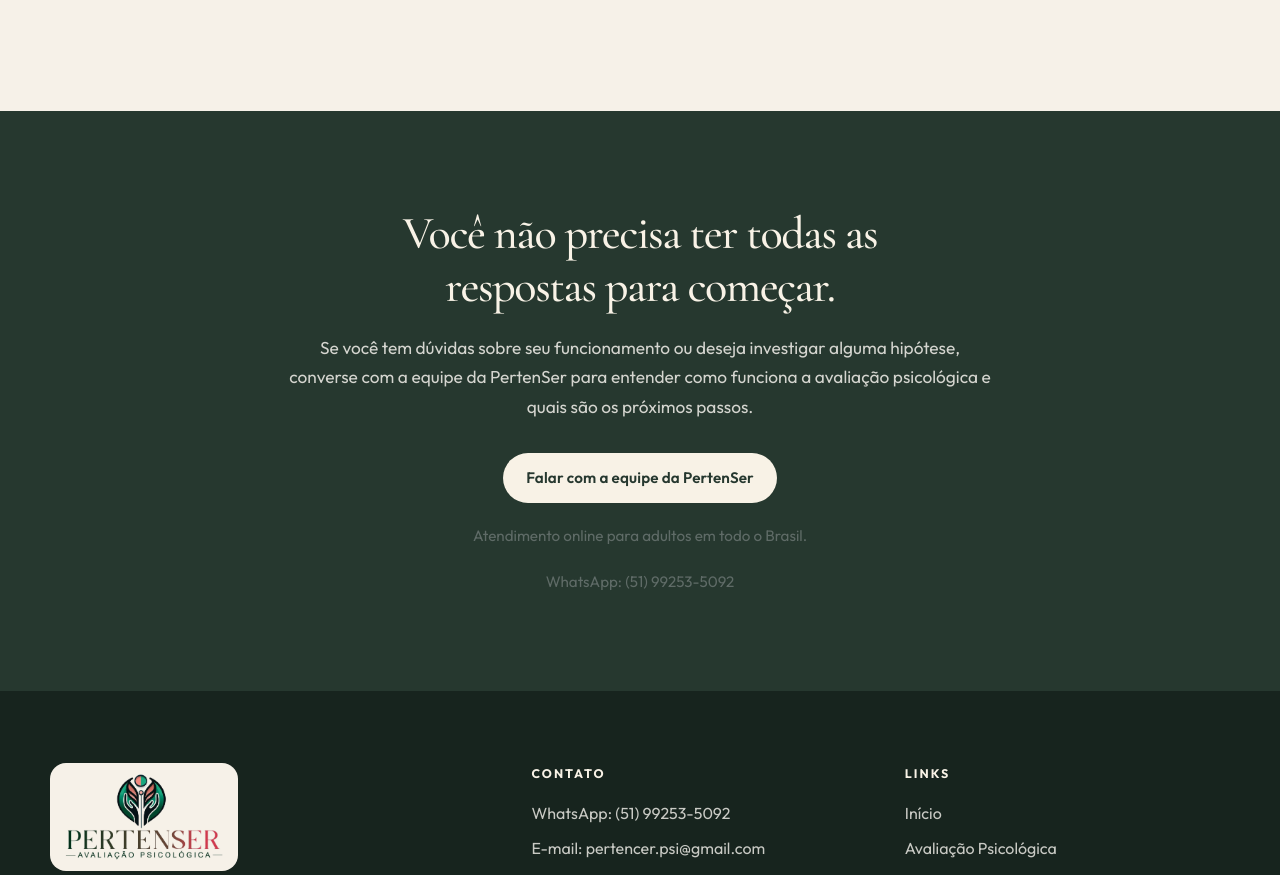
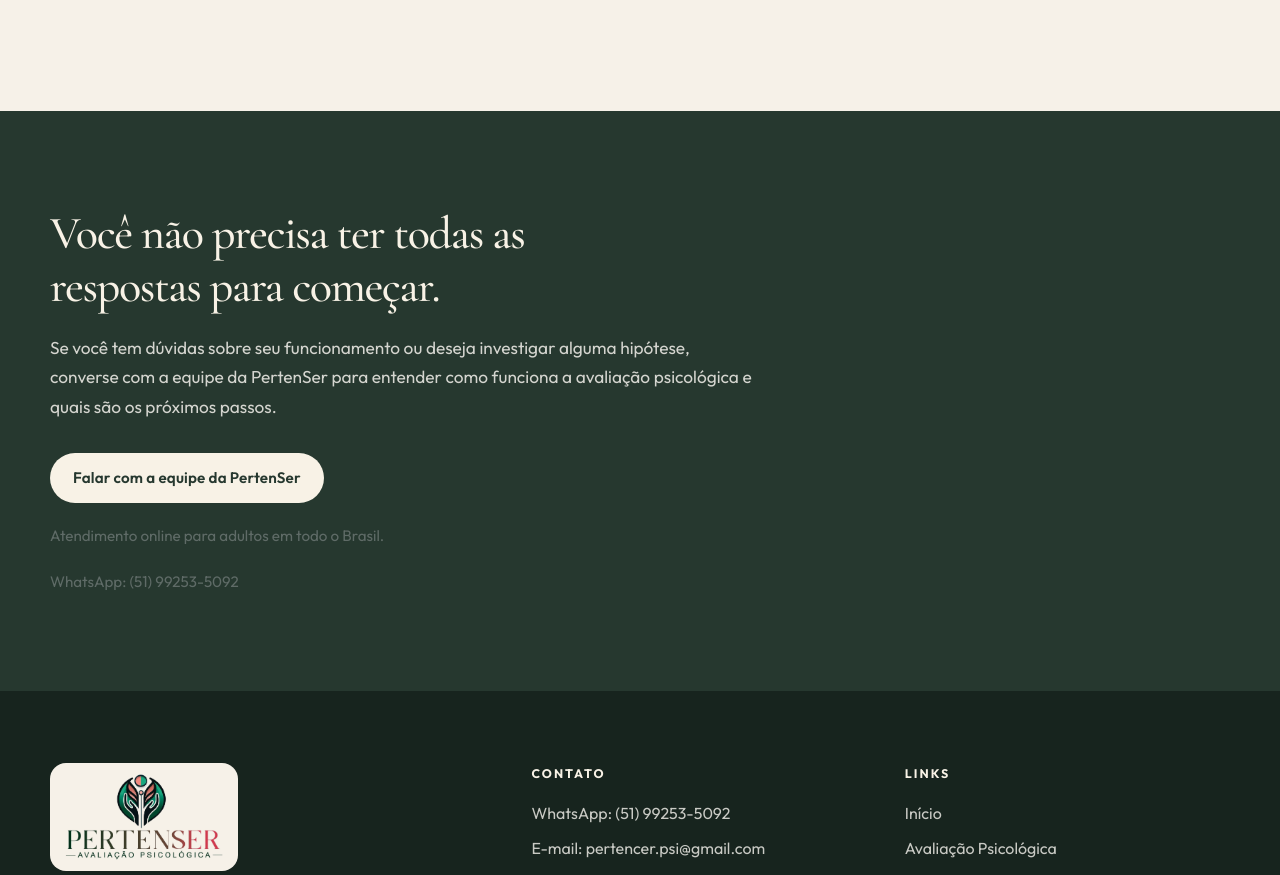
Before and after one commit to ccarolsevero/clinica-pertenser, a Next.js app: page /avaliacao-psicologica in a window 1280 px wide. Shown: the part 6780-7655 px from the top of the page. Built offline with nearby package versions, Linux system fonts and the light colour scheme.

Commit message:
Left-align the CTA band and drop the unused centered section head.
Co-authored-by: Cursor <cursoragent@cursor.com>

```diff
--- a/app/globals.css
+++ b/app/globals.css
@@ -133,15 +133,6 @@ h3 {
 .section-head {
   max-width: 720px;
   margin-bottom: 56px;
-}
-
-.section-head.center {
-  margin-inline: auto;
-  text-align: center;
-}
-
-.section-head.center .lead {
-  margin-inline: auto;
 }
 
 .quote {
@@ -752,22 +743,16 @@ h3 {
   background: var(--green);
   color: var(--paper);
   padding: 96px 0;
-  text-align: center;
 }
 
 .cta-band h2 {
   color: var(--paper);
   max-width: 22ch;
-  margin: 0 auto 20px;
+  margin-bottom: 20px;
 }
 
 .cta-band .lead {
-  margin-inline: auto;
   color: rgba(251, 248, 243, 0.82);
-}
-
-.cta-band .actions {
-  justify-content: center;
 }
 
 .footer {
```
